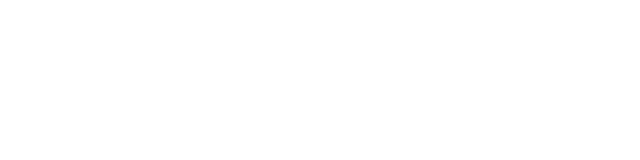
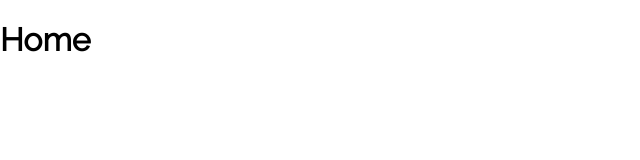
Before and after one commit to alexandrehalas/react-router-feeds, a React (Create React App) app: page / in a window 1280 px wide. Shown: the top 160 px of the page, without its empty margins (0-640 px from the left). Built offline with nearby package versions, Linux system fonts and the light colour scheme.

Commit message:
Criando o roteador e rotas iniciais

```diff
--- a/src/App.js
+++ b/src/App.js
@@ -1,9 +1,15 @@
-import { BrowserRouter } from "react-router-dom";
+import { BrowserRouter, Route, Routes } from "react-router-dom";
+import About from "./paginas/About";
+import Home from "./paginas/Home";
 
 export default function App() {
   return (
     <BrowserRouter>
-
+      <Routes>
+        <Route path="/" element={<Home />} />
+        <Route path="/about" element={<About />} />
+        <Route path="*" element={<h1>Página não encontrada</h1>} />
+      </Routes>
     </BrowserRouter>
   )
 }
```
